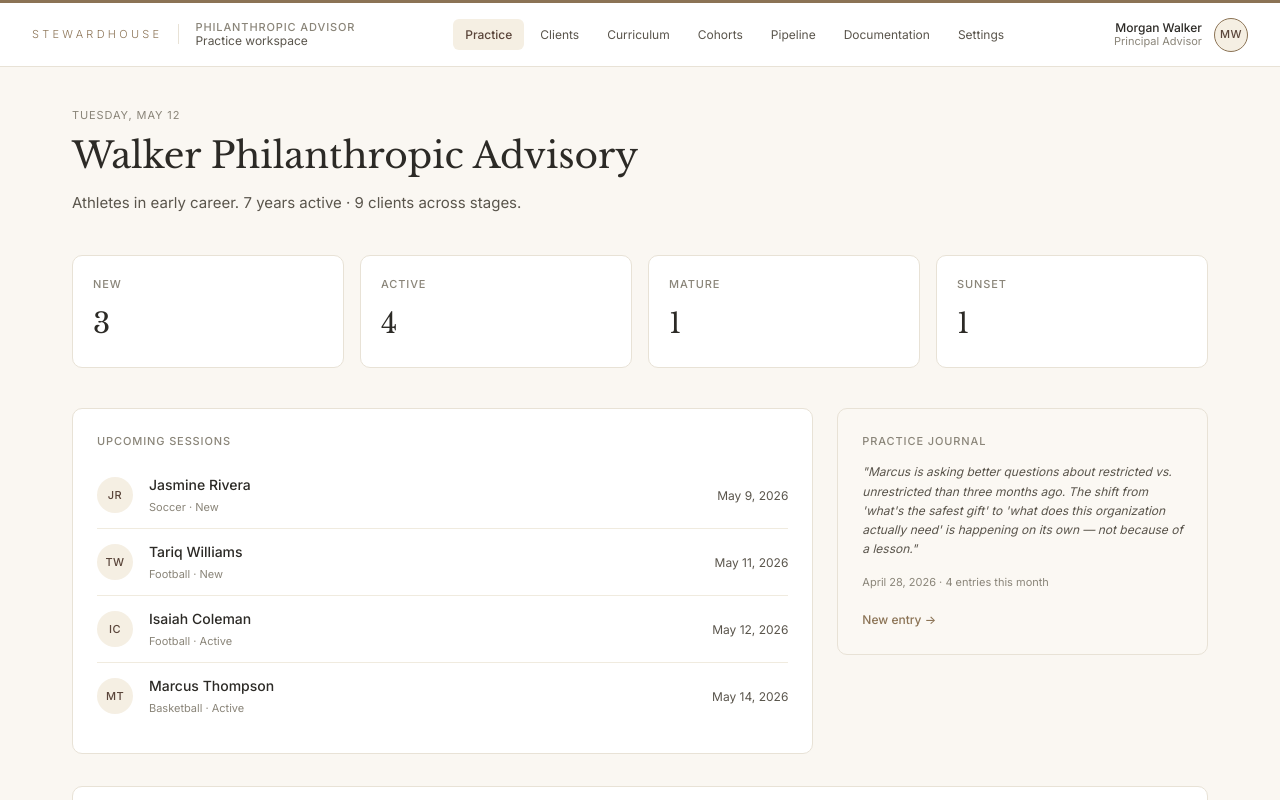
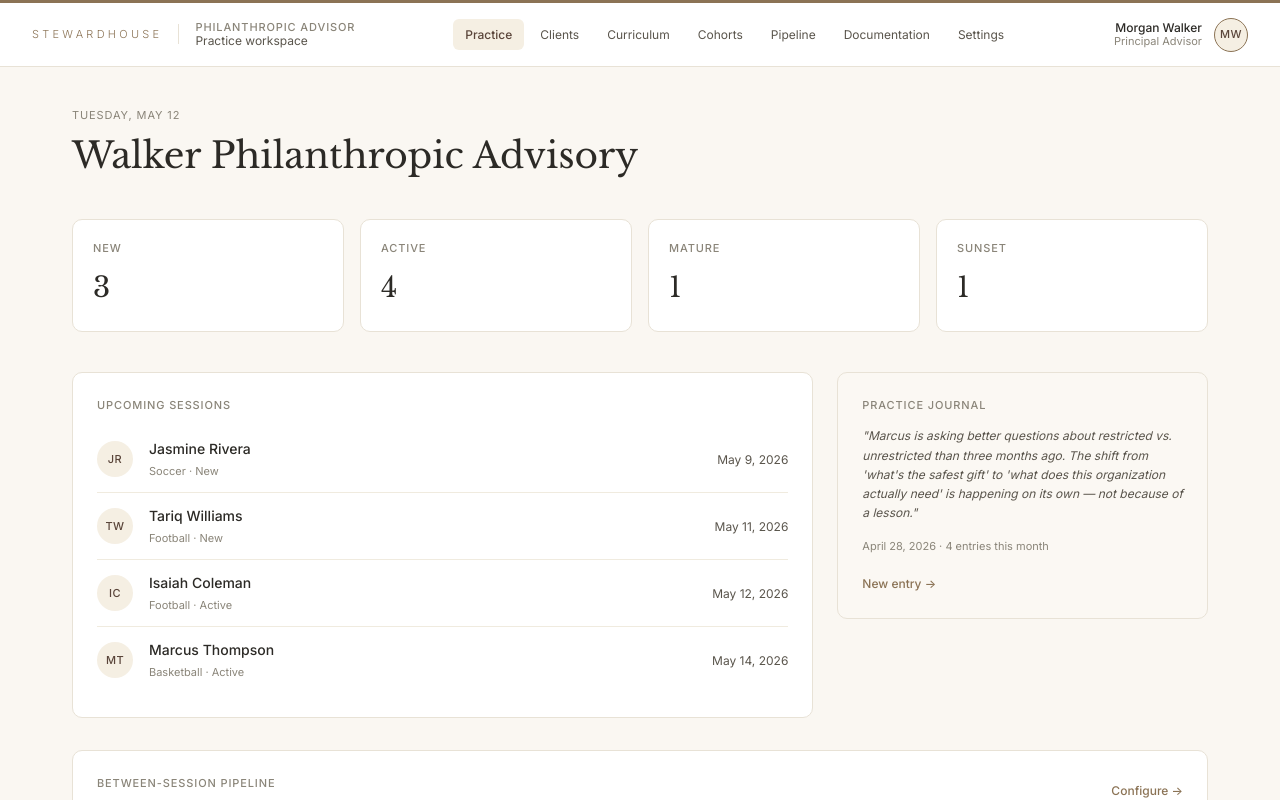
Before and after one commit to talabifaouzi/stewardhouse-app, a React (Vite) app: page /advisor in a window 1280 px wide. Shown: the top 800 px of the page. Built offline with nearby package versions, Linux system fonts and the light colour scheme.

Commit message:
PracticeHome: remove subline

```diff
--- a/src/surfaces/advisor/PracticeHome.jsx
+++ b/src/surfaces/advisor/PracticeHome.jsx
@@ -46,14 +46,6 @@ export default function PracticeHome() {
         }}>
           {advisorPracticeProfile.practiceName}
         </h1>
-        <p style={{
-          fontSize: 'var(--sh-text-md)',
-          color: 'var(--sh-text-secondary)',
-          maxWidth: '620px',
-          lineHeight: 1.6,
-        }}>
-          {advisorPracticeProfile.practiceFocus}. {advisorPracticeProfile.yearsActive} years active · {advisorPracticeProfile.clientCount} clients across stages.
-        </p>
       </div>
 
       {/* Stat row */}
```
